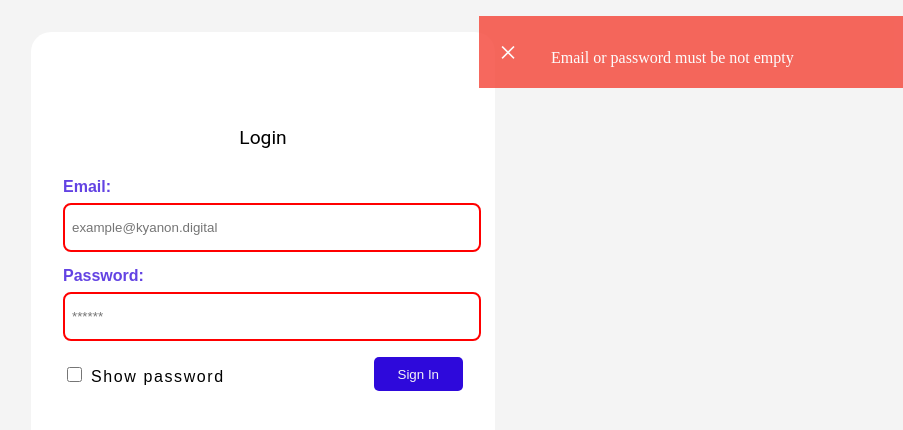
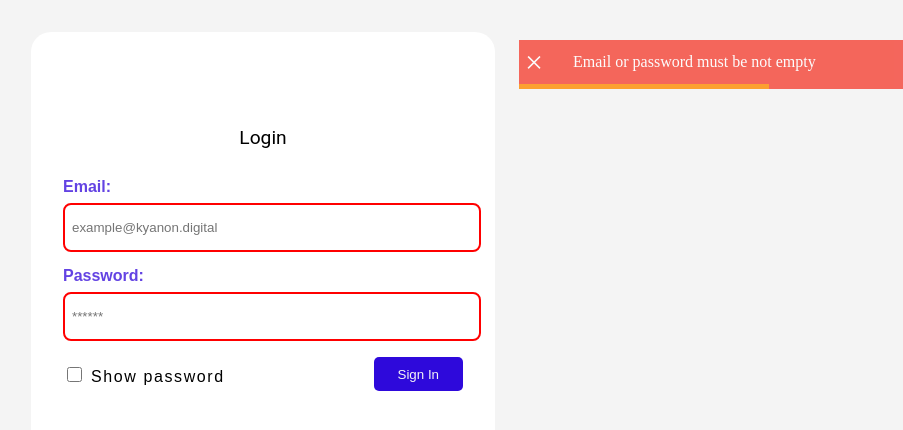
Before and after one commit to phats02/Login-and-profile-page, a Vue app: page / in a window 1280 px wide. Both pictures are taken after a click on the button "Sign In". Shown: the top 430 px of the page, without its empty margins (377-1280 px from the left). Built offline with nearby package versions, Linux system fonts and the light colour scheme.

Commit message:
add autoHide for Alert

```diff
--- a/src/components/AlertComponent.vue
+++ b/src/components/AlertComponent.vue
@@ -2,8 +2,13 @@
 <template>
   <Transition>
     <div class="alert" :class="this.type" v-if="isShow">
-      <span class="closebtn" @click="this.$emit('show', false)">&times;</span>
-      {{ msg }}
+      <div class="row">
+        <span class="closebtn" @click="this.$emit('show', false)">&times;</span>
+        <p>{{ msg }}</p>
+      </div>
+      <div id="myProgress">
+        <div id="myBar"></div>
+      </div>
     </div>
   </Transition>
 </template>
@@ -12,24 +17,52 @@
 export default {
   data () {
     return {
-      isShowAlert: true
     }
   },
-  props: ['type', 'msg', 'isShow']
+  props: ['type', 'msg', 'isShow'],
+  async updated () {
+    const elem = document.getElementById('myBar')
+    let width = 100
+    if (!this.isShow) {
+      width = 100
+      return
+    }
+    const e = this
+    function frame () {
+      if (width < 0) {
+        clearInterval(id)
+        e.$emit('show', false)
+      } else {
+        width--
+        elem.style.width = width + '%'
+      }
+    }
+    const id = setInterval(frame, 80)
+  }
 }
 </script>
 <style scoped>
 .alert {
-  padding: 20px;
   background-color: #f44336;
   color: white;
   position: absolute;
   z-index: 1000;
-  top: 2vh;
+  top: 5vh;
   right: 0px;
   width: 30vw;
   opacity: .8;
 }
+
+.row {
+  display: flex;
+  flex-wrap: nowrap;
+  flex-direction: row;
+  align-content: center;
+  justify-content: flex-start;
+  align-items: center;
+  padding: 6px;
+}
+
 .v-enter-active,
 .v-leave-active {
   /* animation-delay: 1s; */
@@ -38,14 +71,36 @@ export default {
 
 .v-enter-from,
 .v-leave-to {
-  right:-34vw;
+  right: -34vw;
 }
-.closebtn{
+
+.closebtn {
   font-size: 2rem;
   margin-right: 30px;
   cursor: pointer;
 }
-.alert.success {background-color: #04AA6D;}
-.alert.info {background-color: #2196F3;}
-.alert.warning {background-color: #ff9800;}
+
+.alert.success {
+  background-color: #04AA6D;
+}
+
+.alert.info {
+  background-color: #2196F3;
+}
+
+.alert.warning {
+  background-color: #ff9800;
+}
+
+#myProgress {
+  flex-basis: 100%;
+  width: 100%;
+  background-color: transparent;
+}
+
+#myBar {
+  width: 0%;
+  height: 5px;
+  background-color: #FF8C00;
+}
 </style>
--- a/src/views/LoginView.vue
+++ b/src/views/LoginView.vue
@@ -39,14 +39,14 @@ export default {
     handleSubmit () {
       if (!this.email || !this.password) {
         this.msg = 'Email or password must be not empty'
-        this.isShowNoti = true
         document.querySelectorAll('.login>label>input').forEach(el => {
           el.style.borderColor = 'red'
         })
+        this.isShowNoti = true
         this.shake = true
         setTimeout(() => {
           this.shake = false
-        }, 820) // timeout value depending on the duration of the animation
+        }, 820)
       }
     },
     removeBorderColor (e) {
@@ -188,4 +188,9 @@ export default {
 
 .apply-shake {
   animation: shake 0.82s cubic-bezier(0.36, 0.07, 0.19, 0.97) both;
-}</style>
+}
+#showPassword:checked {
+  background-color: #2e09db;
+}
+
+</style>
```
